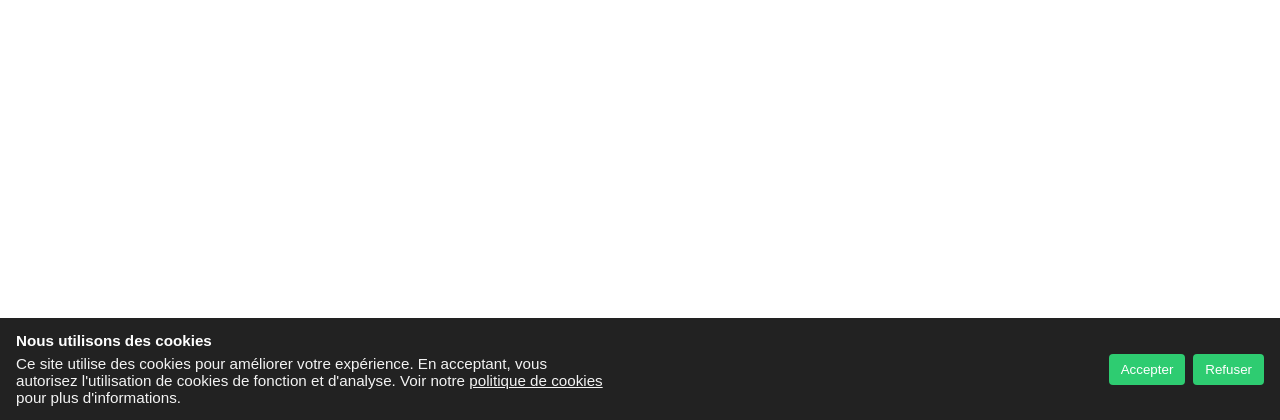
After one commit to romain1021/OrbiBase, a PHP site: page /vues/cookies.php in a window 1280 px wide. The commit adds this page. Shown: the part 380-800 px from the top of the page. Run offline with PHP 8.4, Linux system fonts and the light colour scheme.

Commit message:
Add resources and cookies views, update routing

```diff
--- a/controller/user.php
+++ b/controller/user.php
@@ -67,10 +67,7 @@ function checkUserCredentials($identifiant = null, $password = null) {
         session_start();
         $_SESSION['user_id'] = $user['id'];
         $_SESSION['identifiant'] = $identifiant;
-        header("Location: ../view/home.php");
-        if (function_exists('logDeviceData')) {
-            logDeviceData("User $identifiant logged in successfully.");
-        }
+        header("Location: index.php?page=home");
         exit();
     } else {
         echo "<p style='color:red;'>Nom d'utilisateur ou mot de passe incorrect.</p>";
--- /dev/null
+++ b/vues/cookies.php
@@ -0,0 +1,35 @@
+<?php
+
+$accepted = $_COOKIE['cookies_accepted'] ?? null;
+if ($accepted !== null) {
+    return;
+}
+?>
+<style>
+    #cookie-banner{position:fixed;left:0;right:0;bottom:0;background:#222;color:#fff;padding:14px 16px;display:flex;gap:12px;align-items:center;justify-content:space-between;z-index:9999;font-family:Arial,Helvetica,sans-serif}
+    #cookie-banner .message{max-width:70ch;font-size:0.95rem}
+    #cookie-banner .actions{display:flex;gap:8px}
+    #cookie-banner input[type=submit]{background:#2ecc71;color:#fff;border:0;padding:8px 12px;border-radius:4px;cursor:pointer}
+    #cookie-banner .decline{background:#e74c3c}
+    @media(max-width:600px){#cookie-banner{flex-direction:column;align-items:flex-start}}
+</style>
+
+<div id="cookie-banner" role="dialog" aria-live="polite">
+    <div class="message">
+        <strong>Nous utilisons des cookies</strong>
+        <div style="margin-top:6px;opacity:0.95">
+            Ce site utilise des cookies pour améliorer votre expérience. En acceptant, vous autorisez l'utilisation de cookies de fonction et d'analyse.
+            Voir notre <a href="/politique-cookies.html" style="color:#fff;text-decoration:underline">politique de cookies</a> pour plus d'informations.
+        </div>
+    </div>
+    <div class="actions">
+        <form method="post" action="index.php?page=cookies" style="display:inline;margin:0">
+            <input type="hidden" name="accept" value="1">
+            <input type="submit" value="Accepter">
+        </form>
+        <form method="post" action="index.php?page=cookies" style="display:inline;margin:0">
+            <input type="hidden" name="decline" value="1">
+            <input type="submit" value="Refuser" class="decline">
+        </form>
+    </div>
+</div>
--- /dev/null
+++ b/vues/home.php
@@ -0,0 +1,2 @@
+<?php
+echo 'hello world';
```
Also changed, not shown: controller/resourcesController.php (added, +11 -0 lines), index.php (+12 -3 lines), vues/resources.php (added, +25 -0 lines).
